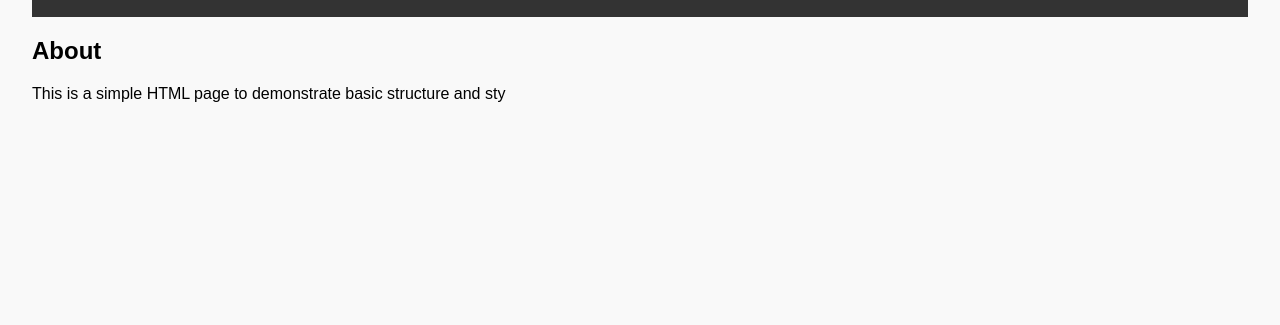
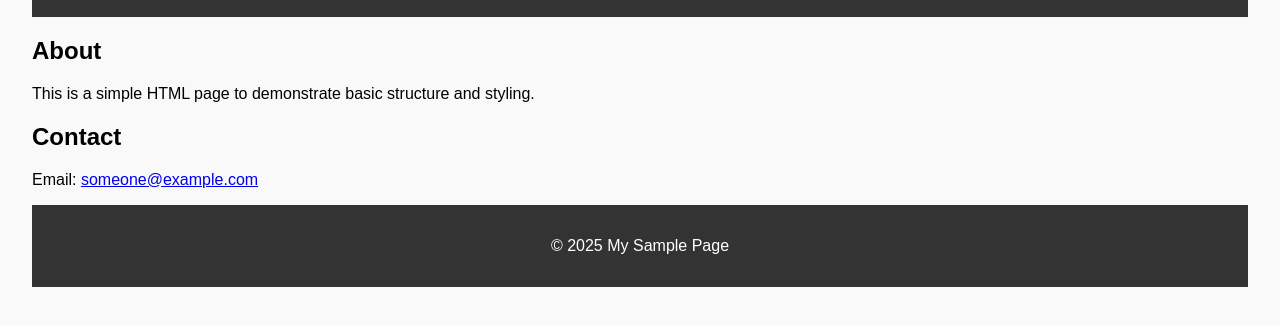
Before and after one commit to MeghanaUppalapati08/m, a plain HTML site: page Index.html in a window 1280 px wide. Shown: the part 127-452 px from the top of the page. Drawn offline with Linux system fonts and the light colour scheme.

Commit message:
Update Index.html

```diff
--- a/Index.html
+++ b/Index.html
@@ -31,4 +31,14 @@
 
     <main>
         <h2>About</h2>
-        <p>This is a simple HTML page to demonstrate basic structure and sty
+        <p>This is a simple HTML page to demonstrate basic structure and styling.</p>
+
+        <h2>Contact</h2>
+        <p>Email: <a href="mailto:someone@example.com">someone@example.com</a></p>
+    </main>
+
+    <footer>
+        <p>&copy; 2025 My Sample Page</p>
+    </footer>
+</body>
+</html>
```
